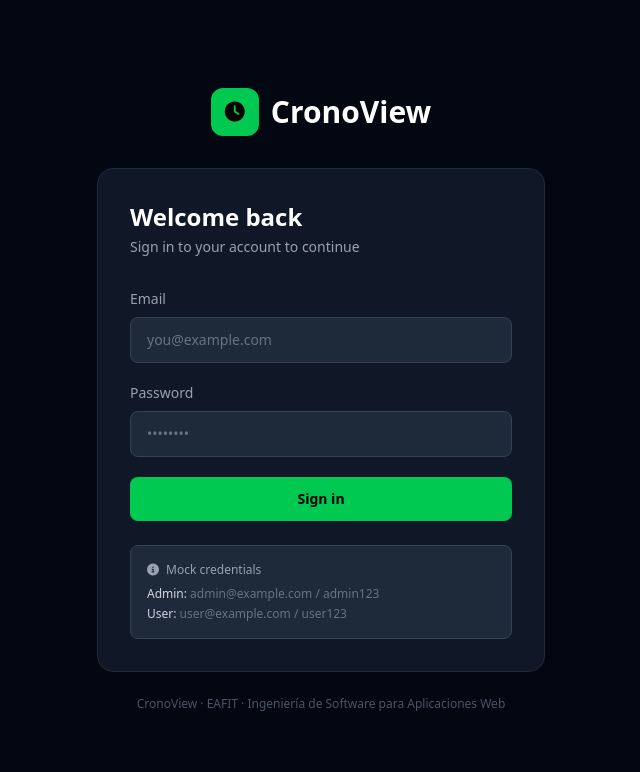
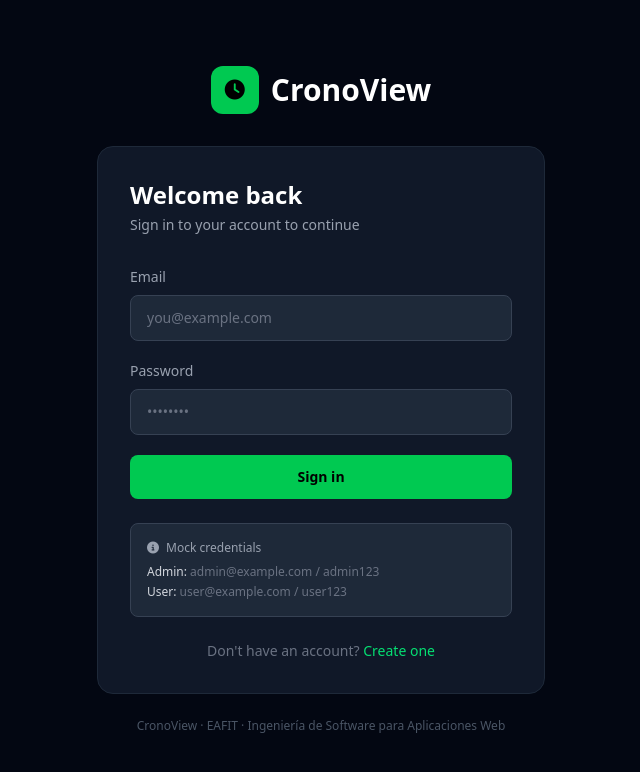
Before and after one commit to dechouriog/Chronoviews, a Vue app in the folder frontend/: page /login in a window 1280 px wide. Shown: the top 772 px of the page, without its empty margins (319-959 px from the left). Built offline with nearby package versions, Linux system fonts and the light colour scheme.

Commit message:
Update: LoginView

```diff
--- a/frontend/src/views/LoginView.vue
+++ b/frontend/src/views/LoginView.vue
@@ -115,6 +115,17 @@
           </div>
         </div>
 
+        <!-- link to register -->
+        <p class="text-center text-gray-500 text-sm mt-6">
+          Don't have an account?
+          <RouterLink
+            to="/register"
+            class="text-green-400 hover:text-green-300 font-medium transition duration-200"
+          >
+            Create one
+          </RouterLink>
+        </p>
+
       </div>
 
       <!-- footer -->
```
